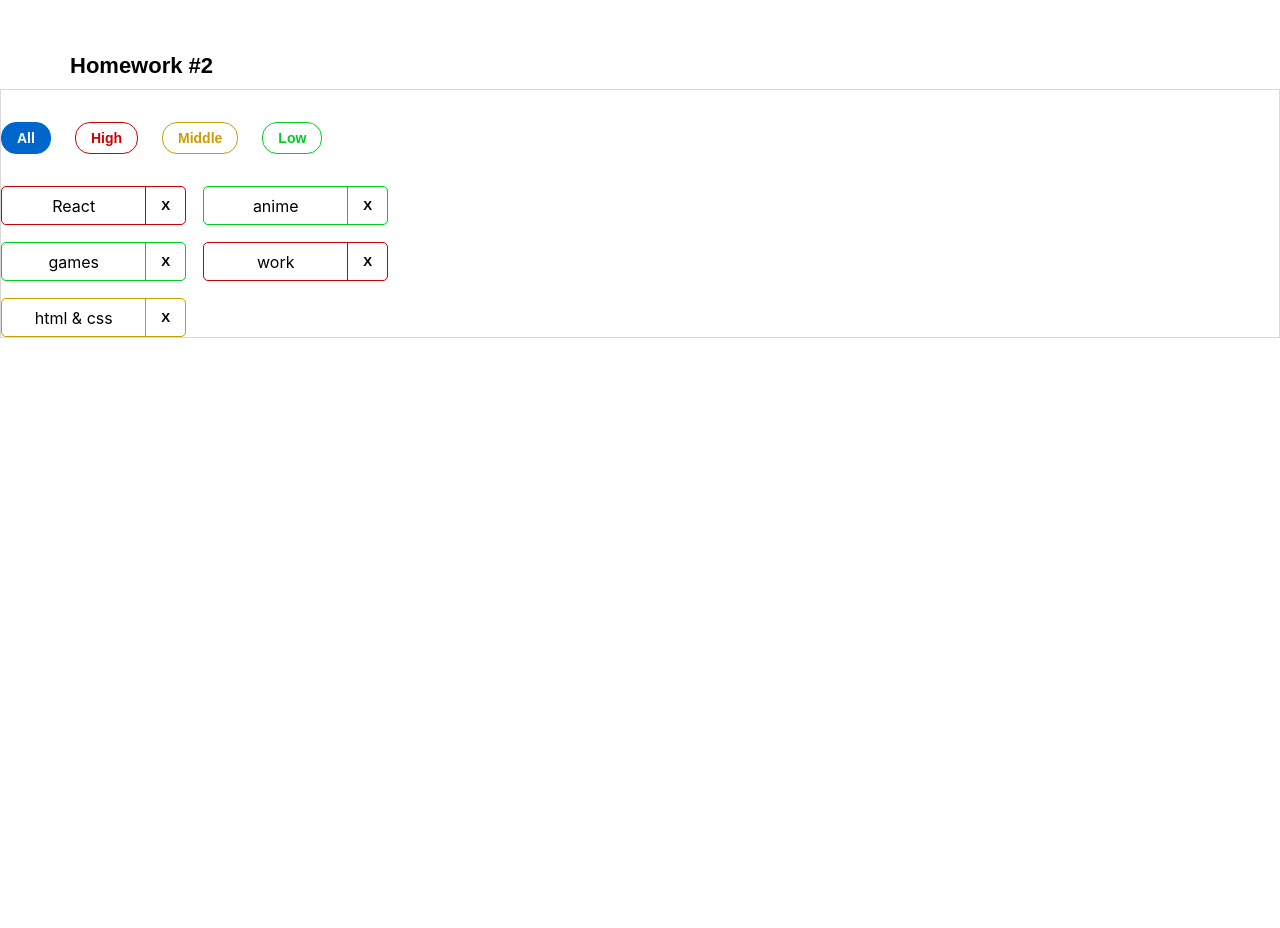
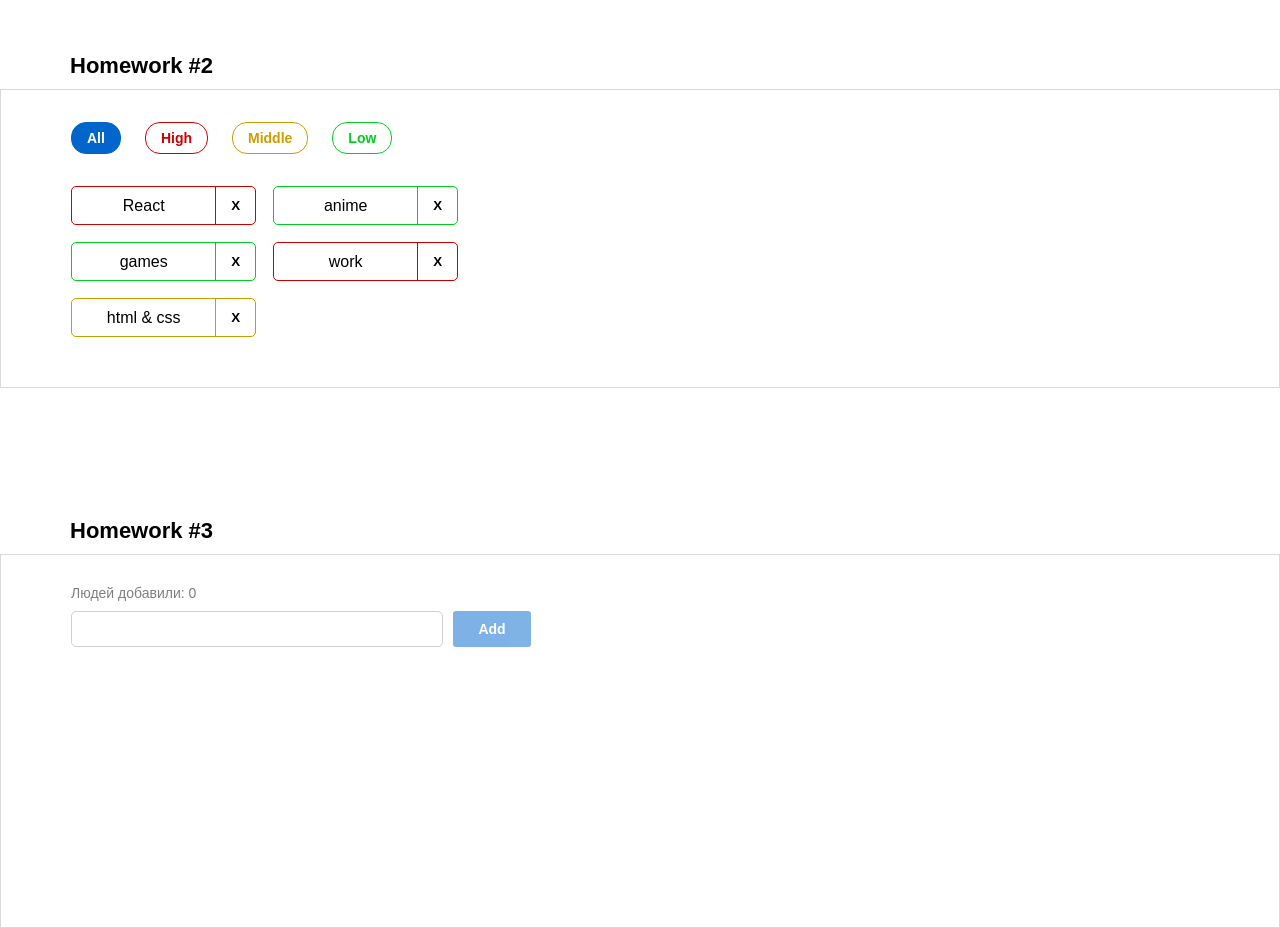
Before and after one commit to Kat10-4/hws2, a React (Create React App) app: page / in a window 1280 px wide. Shown: the part 540-1468 px from the top of the page. Before the commit the page ends 878 px from the top, so only its background shows below. Built offline with nearby package versions, Linux system fonts and the light colour scheme; the HTML template or start-up script is replaced by a standard one.

Commit message:
fixed HW3

```diff
--- a/src/s1-main/App.tsx
+++ b/src/s1-main/App.tsx
@@ -2,13 +2,14 @@ import React from 'react'
 import s from './App.module.css'
 import HW1 from '../s2-homeworks/hw01/HW1'
 import HW2 from '../s2-homeworks/hw02/HW2';
+import HW3 from '../s2-homeworks/hw03/HW3';
 
 function App() {
     return (
         <div className={s.App}>
             <HW1/>
             <HW2/>
-            {/*<HW3/>*/}
+            <HW3/>
             {/*<HW4/>*/}
 
             {/*при выполнении дз 5 и более - закомментировать здесь дз 1-4, так как они есть внутри дз 5*/}
--- a/src/s2-homeworks/hw02/affairs/Affairs.module.css
+++ b/src/s2-homeworks/hw02/affairs/Affairs.module.css
@@ -2,6 +2,8 @@
     display: flex;
     gap: 24px;
     margin: 32px 0;
+    margin-left: 70px;
+
 }
 
 .all {
@@ -52,4 +54,7 @@
     gap: 17px;
     flex-wrap: wrap;
     max-width: 450px;
+    margin-bottom: 50px;
+    margin-left: 70px;
+    font-family: 'Montserrat', sans-serif;
 }
--- a/src/s2-homeworks/hw03/Greeting.module.css
+++ b/src/s2-homeworks/hw03/Greeting.module.css
@@ -1,35 +1,75 @@
 .greetingForm {
+    height:372px;
+    margin-left: 70px;
+    font-family: 'Montserrat', sans-serif;
 }
 
 .inputAndButtonContainer {
+    display: flex;
+    flex-direction: row;
+    gap: 10px;
+    margin: 10px 0;
 }
 
 .error {
+    font-weight: 400;
+    font-size: 14px;
+    color: #c00;
+    margin-top: 10px
 }
 
 .input {
+    width: 372px;
+    height: 36px;
+    border: 1px solid #D1D1D1;
+    border-radius: 5px;
+    font-weight: 500;
+    font-size: 16px;
+    color: #000;
+    padding: 10px 12px;
 }
 
 .input:focus {
+    outline:none;
 }
 
 .errorInput {
+    border: 1px solid #c00;
 }
 
 .button {
+    border-radius: 3px;
+    padding: 5px 24px;
+    width: 78px;
+    height: 36px;
+    font-weight: 600;
+    font-size: 14px;
+    text-transform: capitalize;
+    color:#fff;
+    background-color: #06c;
+    border: none;
 }
 
 .button:focus {
 }
 
 .button:active {
+    opacity: 0;
 }
 
 .button:disabled {
+    opacity:.5;
 }
 
 .text {
+    margin-top: 30px;
+    font-weight: 400;
+    font-size: 14px;
+    color: rgba(0, 0, 0, 0.5);
 }
 
 .greeting {
+    font-weight: 500;
+    font-size: 14px;
+    color: #000;
 }
--- a/src/s2-homeworks/hw03/Greeting.tsx
+++ b/src/s2-homeworks/hw03/Greeting.tsx
@@ -1,18 +1,18 @@
-import React, {ChangeEvent, KeyboardEvent} from 'react'
+import React from 'react'
 import s from './Greeting.module.css'
 
 type GreetingPropsType = {
-    name: any // need to fix any
-    setNameCallback: any // need to fix any
-    addUser: any // need to fix any
-    onBlur: any // need to fix any
-    onEnter: any // need to fix any
-    error: any // need to fix any
-    totalUsers: any // need to fix any
-    lastUserName?: any // need to fix any
+    name: string
+    setNameCallback: (e: React.ChangeEvent<HTMLInputElement>) => void
+    addUser: () => void
+    onBlur: () => void
+    onEnter: (e: React.KeyboardEvent<HTMLInputElement>) => void
+    error: string
+    totalUsers: number
+    lastUserName?: string | undefined
 }
 
-// презентационная компонента (для верстальщика)
+
 const Greeting: React.FC<GreetingPropsType> = (
     {
         name,
@@ -23,9 +23,9 @@ const Greeting: React.FC<GreetingPropsType> = (
         error,
         totalUsers,
         lastUserName,
-    } // деструктуризация пропсов
+    }
 ) => {
-    const inputClass = s.errorInput // need to fix with (?:)
+    const inputClass = error ? s.input+' '+s.errorInput : s.input
 
     return (
         <div id={'hw3-form'} className={s.greetingForm}>
--- a/src/s2-homeworks/hw03/GreetingContainer.tsx
+++ b/src/s2-homeworks/hw03/GreetingContainer.tsx
@@ -1,36 +1,44 @@
-import React, { ChangeEvent, KeyboardEvent, useState } from 'react'
+import React, {useState} from 'react'
 import Greeting from './Greeting'
-import { UserType } from './HW3'
+import {UserType} from './HW3'
 
 type GreetingContainerPropsType = {
-    users: any // need to fix any
-    addUserCallback: any // need to fix any
+    users: UserType[]
+    addUserCallback: (name: string) => void
 }
 
-export const pureAddUser = (name: any, setError: any, setName: any, addUserCallback: any) => {
-    // если имя пустое - показать ошибку, иначе - добавить юзера и очистить инпут
+export const pureAddUser = (name: string, setError: (error: string) => void, setName: (error: string) => void, addUserCallback: (name: string) => void) => {
+    if (name.trim()) {
+        addUserCallback(name)
+        setName('')
+    } else {
+        setError('Ошибка! Введите имя!')
+    }
 }
 
-export const pureOnBlur = (name: any, setError: any) => { // если имя пустое - показать ошибку
+export const pureOnBlur = (name: string, setError: (error: string) => void) => {
+    if (!name.trim()) {
+        setError('Ошибка! Введите имя!')
+    }
 }
 
-export const pureOnEnter = (e: any, addUser: any) => { // если нажата кнопка Enter - добавить
+export const pureOnEnter = (e: React.KeyboardEvent<HTMLInputElement>, addUser: () => void) => {
+    if (e.key === 'Enter') {
+        addUser()
+    }
 }
 
-// более простой и понятный для новичков
-// function GreetingContainer(props: GreetingPropsType) {
 
-// более современный и удобный для про :)
 const GreetingContainer: React.FC<GreetingContainerPropsType> = ({
-    users,
-    addUserCallback,
-}) => {
-    // деструктуризация пропсов
-    const [name, setName] = useState<any>('') // need to fix any
-    const [error, setError] = useState<any>('') // need to fix any
+                                                                     users,
+                                                                     addUserCallback,
+                                                                 }) => {
 
-    const setNameCallback = (e: any) => { // need to fix any
-        setName('some name') // need to fix
+    const [name, setName] = useState<string>('')
+    const [error, setError] = useState<string>('')
+
+    const setNameCallback = (e: React.ChangeEvent<HTMLInputElement>) => {
+        setName(e.currentTarget.value)
 
         error && setError('')
     }
@@ -42,12 +50,12 @@ const GreetingContainer: React.FC<GreetingContainerPropsType> = ({
         pureOnBlur(name, setError)
     }
 
-    const onEnter = (e: any) => {
+    const onEnter = (e: React.KeyboardEvent<HTMLInputElement>) => {
         pureOnEnter(e, addUser)
     }
 
-    const totalUsers = 0 // need to fix
-    const lastUserName = 'some name' // need to fix
+    const totalUsers = users.length
+    const lastUserName = totalUsers ? users[totalUsers - 1].name : undefined
 
     return (
         <Greeting
--- a/src/s2-homeworks/hw03/HW3.tsx
+++ b/src/s2-homeworks/hw03/HW3.tsx
@@ -1,5 +1,5 @@
-import React, { useState } from 'react'
-import { v1 } from 'uuid'
+import React, {useState} from 'react'
+import {v1} from 'uuid'
 import s2 from '../../s1-main/App.module.css'
 import GreetingContainer from './GreetingContainer'
 
@@ -19,20 +19,22 @@ import GreetingContainer from './GreetingContainer'
 
 // types
 export type UserType = {
-    _id: any // need to fix any
-    name: any // need to fix any
+    _id: string
+    name: string
 }
 
-export const pureAddUserCallback = (name: any, setUsers: any, users: any) => { // need to fix any
-    const user = { // need to fix
+export const pureAddUserCallback = (name: string, setUsers: (users: UserType[]) => void, users: UserType[]) => {
+    const user = {
+        _id: v1(),
+        name: name
     }
     setUsers([...users, user])
 }
 
 const HW3 = () => {
-    const [users, setUsers] = useState<any>([]) // need to fix any
+    const [users, setUsers] = useState<UserType[]>([])
 
-    const addUserCallback = (name: any) => { // need to fix any
+    const addUserCallback = (name: string) => {
         pureAddUserCallback(name, setUsers, users)
     }
 
```
Lines whose indentation alone changed are shown as unchanged.
